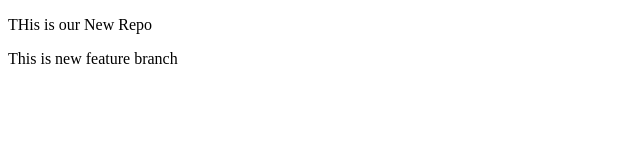
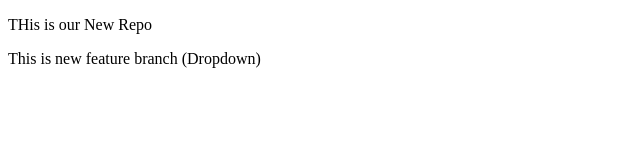
Before and after one commit to venkateshkale28/LocalRepo, a plain HTML site: page index.html in a window 1280 px wide. Shown: the full height of the page, 0-640 px from the left. Drawn offline with Linux system fonts and the light colour scheme.

Commit message:
Add Dropdoen

```diff
--- a/index.html
+++ b/index.html
@@ -7,6 +7,6 @@
 </head>
 <body>
     <p>THis is our New Repo</p>
-    <p>This is new feature branch</p>
+    <p>This is new feature branch (Dropdown)</p>
 </body>
 </html>
```
